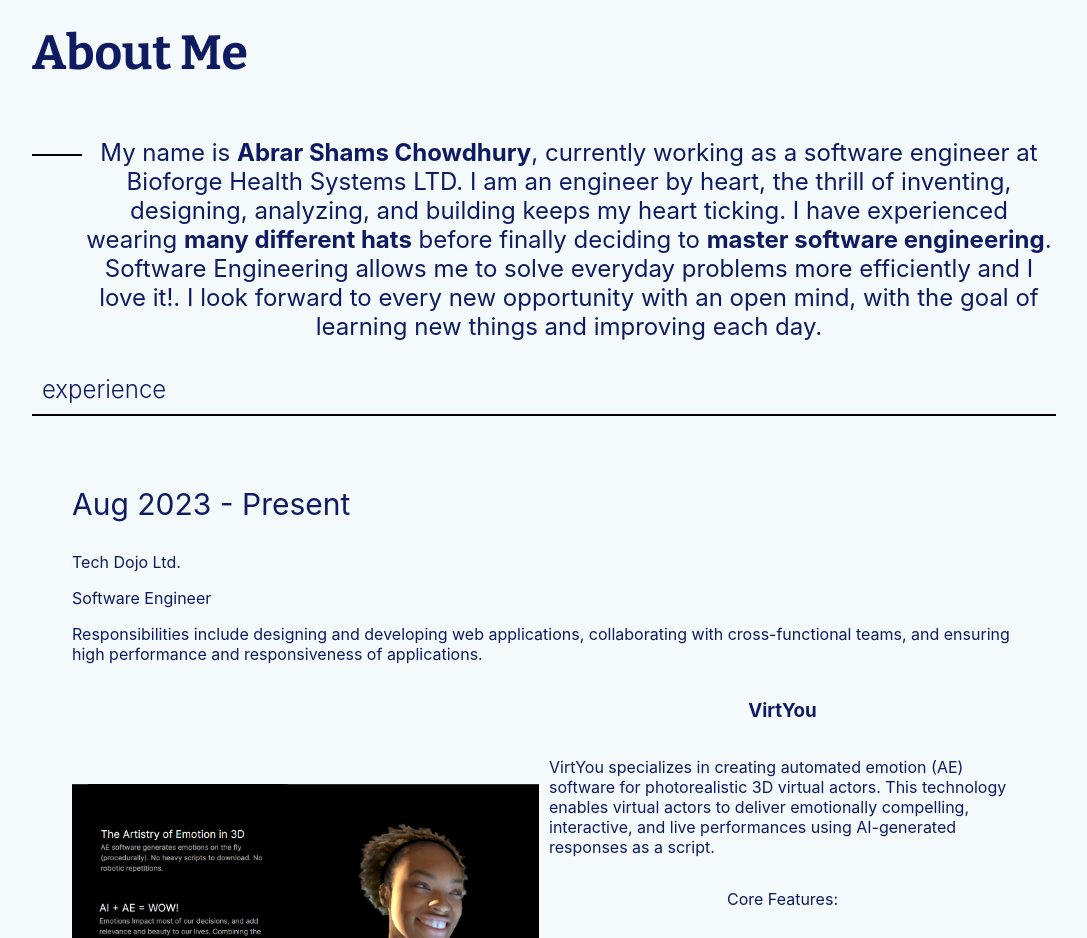
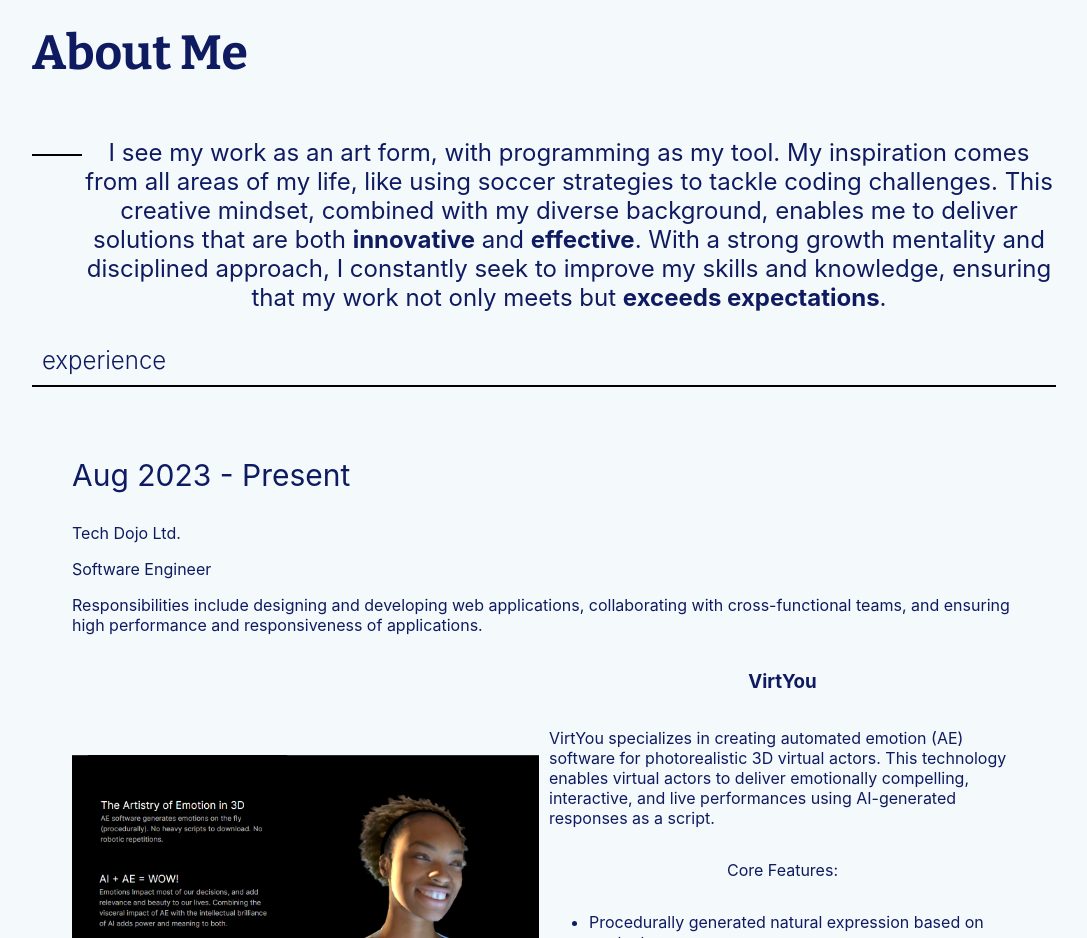
Before and after one commit to AbrarChowdhury/next-portfolio, a Next.js app: page / in a window 1280 px wide. Shown: the part 840-1778 px from the top of the page, without its empty margins (96-1183 px from the left). Built offline with nearby package versions, Linux system fonts and the light colour scheme.

Commit message:
update about

```diff
--- a/components/About.js
+++ b/components/About.js
@@ -1,20 +1,21 @@
-import Image from 'next/image'
-import React from 'react'
-import styles from './About.module.scss'
+import Image from "next/image"
+import React from "react"
+import styles from "./About.module.scss"
 const About = () => {
   return (
     <div className={styles.about}>
       <h1>About Me</h1>
-      <div style={{display:"flex"}}>
+      <div style={{ display: "flex" }}>
         {/* <Image src="/jack.jpg" alt="none" width={1000} height={900} /> */}
-        <div style={{minWidth:"50px", borderTop:"2px solid black", translate:"0 40px"}}>
-
-        </div>
-        <p style={{ fontSize: "1.5em", textAlign:"center" }}>
-          My name is <strong>Abrar Shams Chowdhury</strong>, currently working as a software engineer at Bioforge Health Systems LTD. I am an engineer by heart,
-          the thrill of inventing, designing, analyzing, and building keeps my heart ticking. I have experienced wearing <strong>many different hats</strong>{" "}
-          before finally deciding to <strong>master software engineering</strong>. Software Engineering allows me to solve everyday problems more efficiently and I love it!. I look forward to every
-          new opportunity with an open mind, with the goal of learning new things and improving each day.
+        <div
+          style={{
+            minWidth: "50px",
+            borderTop: "2px solid black",
+            translate: "0 40px",
+          }}
+        ></div>
+        <p style={{ fontSize: "1.5em", textAlign: "center" }}>
+        I see my work as an art form, with programming as my tool. My inspiration comes from all areas of my life, like using soccer strategies to tackle coding challenges. This creative mindset, combined with my diverse background, enables me to deliver solutions that are both <strong>innovative</strong> and <strong>effective</strong>. With a strong growth mentality and disciplined approach, I constantly seek to improve my skills and knowledge, ensuring that my work not only meets but <strong>exceeds expectations</strong>.
         </p>
       </div>
     </div>
```
